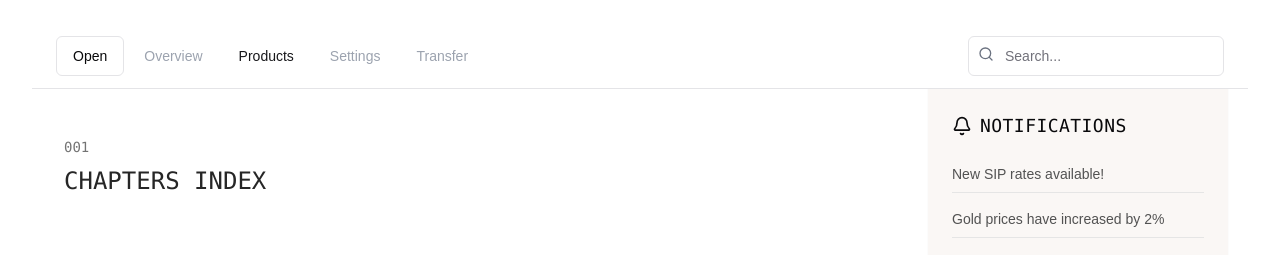
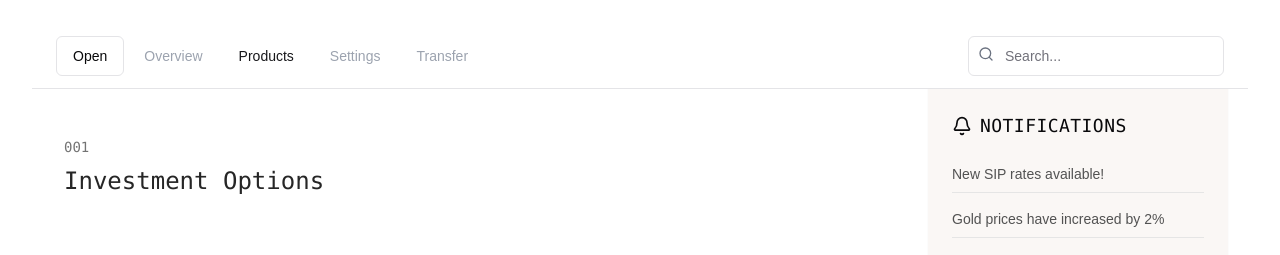
Before and after one commit to vvsgk/fmd, a Next.js app: page /products in a window 1280 px wide. Shown: the top 255 px of the page. Built offline with nearby package versions, Linux system fonts and the light colour scheme.

Commit message:
first updated deployment updated 19/02/25 to gh-pages

```diff
--- a/src/components/web-components/req/ExpandableModules.tsx
+++ b/src/components/web-components/req/ExpandableModules.tsx
@@ -112,7 +112,7 @@ export function ExpandableModules() {
     <div className="container mx-auto p-8">
       <div className="mb-16">
         <div className="text-sm font-mono text-neutral-500 mb-2">001</div>
-        <h1 className="text-2xl font-mono text-neutral-800">CHAPTERS INDEX</h1>
+        <h1 className="text-2xl font-mono text-neutral-800">Investment Options</h1>
       </div>
 
       <div className="flex flex-col md:flex-row">
```
